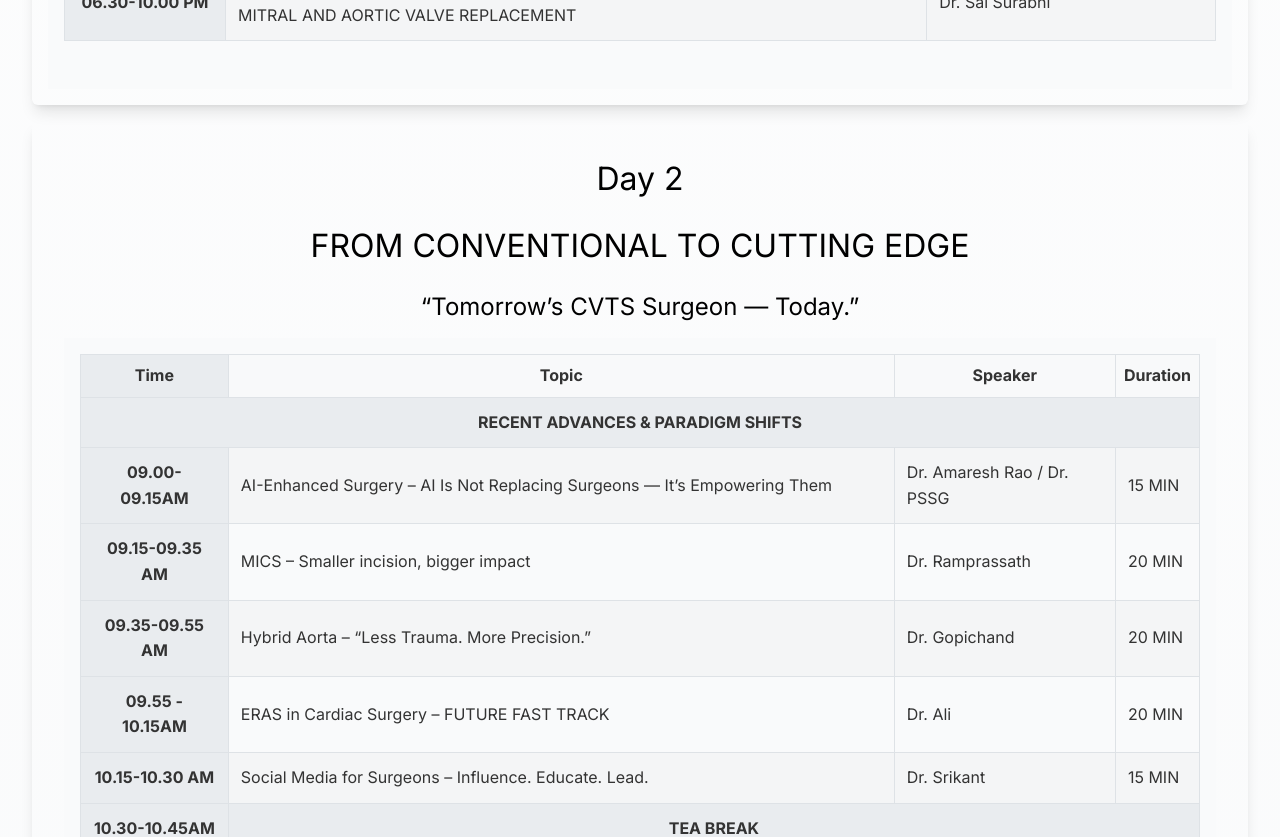
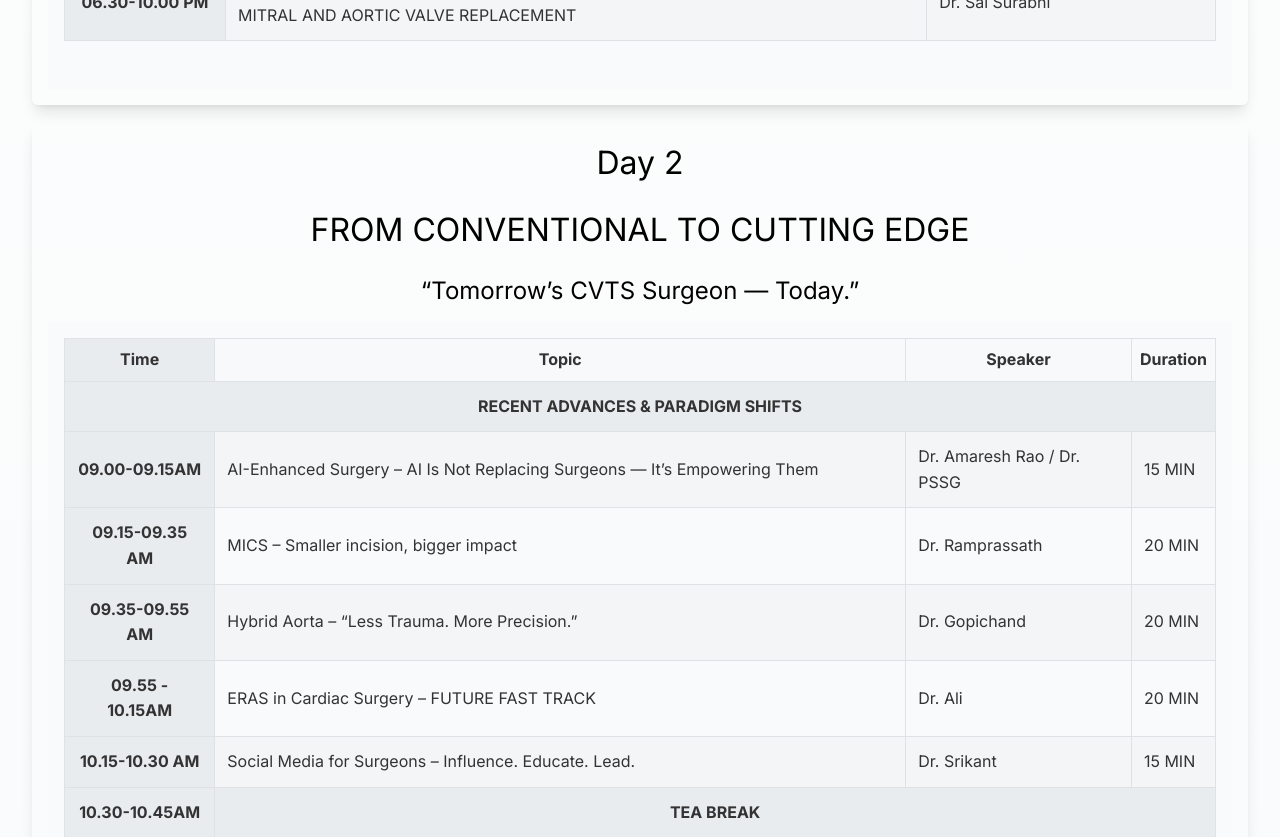
Before and after one commit to Narender-goud-054/dev-cvts, a React (Vite) app: page / in a window 1280 px wide. Shown: the part 7980-8817 px from the top of the page. Built offline with nearby package versions, Linux system fonts and the light colour scheme.

Commit message:
padding style changes

```diff
--- a/src/components/ScientificProgramme/ScientificProgramme.jsx
+++ b/src/components/ScientificProgramme/ScientificProgramme.jsx
@@ -17,7 +17,7 @@ const ScientificProgramme = () => {
         </div>
       </div>
 
-      <div className='p-8 mt-4 shadow-lg rounded-md'>
+      <div className='p-4 mt-4 shadow-lg rounded-md'>
         <h1 className="tb-h2">Day 2</h1>
         <h2 className="tb-h2">FROM CONVENTIONAL TO CUTTING EDGE</h2>
         <h3 className="tb-h3">“Tomorrow’s CVTS Surgeon — Today.”</h3>
```
